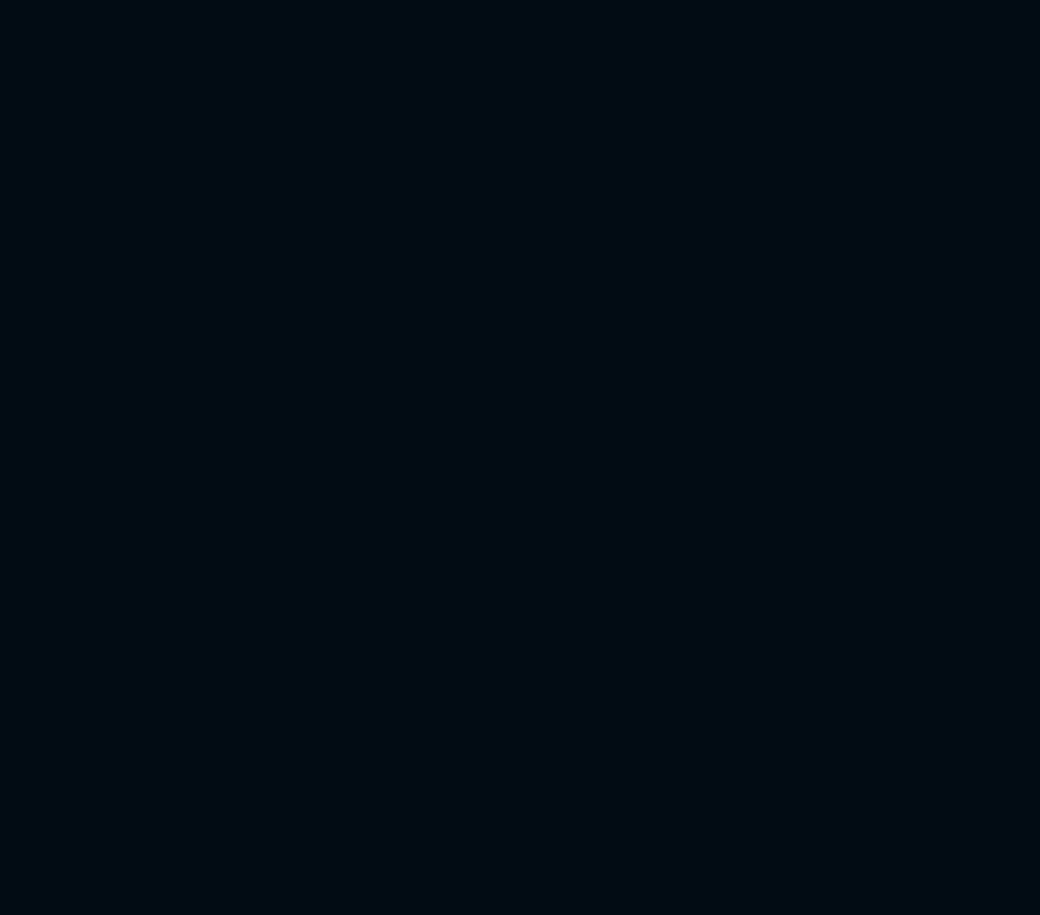
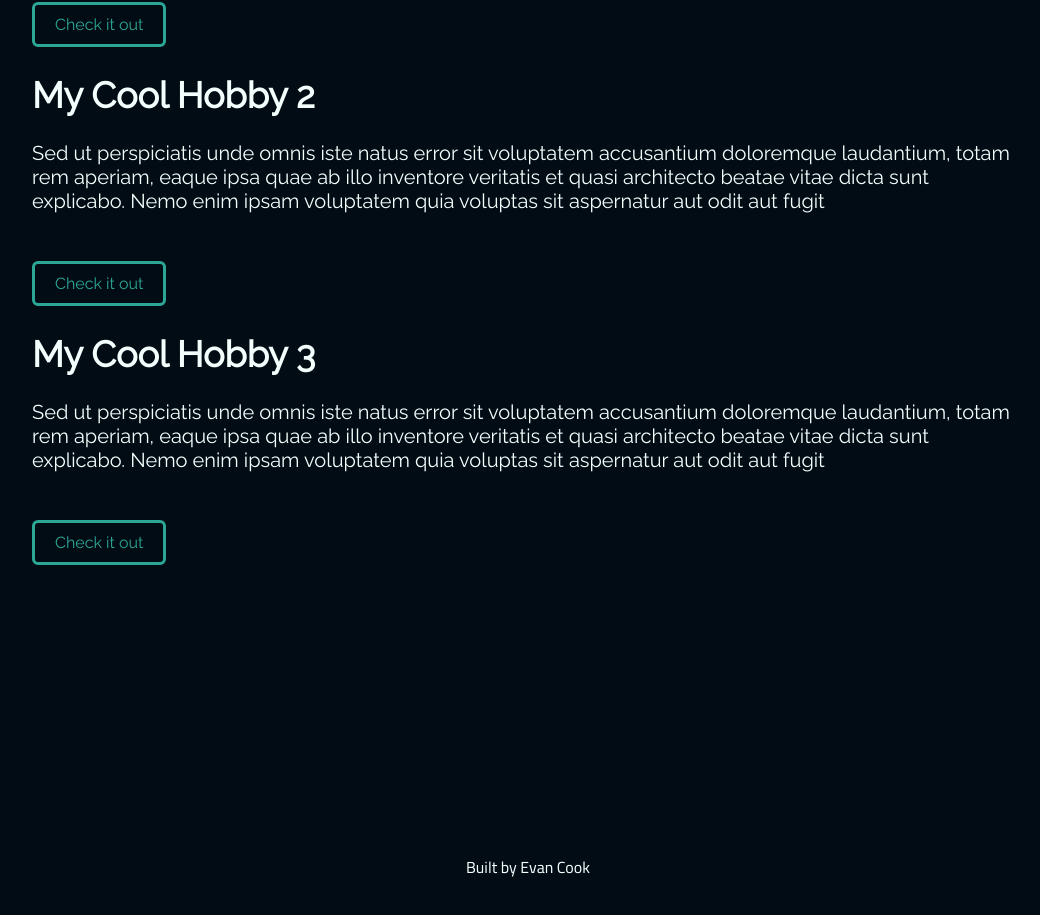
Before and after one commit to evankcook/PersonalWebsite, a React (Create React App) app: page / in a window 1280 px wide. Shown: the part 5346-6261 px from the top of the page, without its empty margins (112-1152 px from the left). Before the commit the page ends 4733 px from the top, so only its background shows below. Built offline with nearby package versions, Linux system fonts and the light colour scheme.

Commit message:
add interests section

```diff
--- a/src/App.css
+++ b/src/App.css
@@ -140,3 +140,20 @@ p {
   align-items: center;
   justify-content: center;
 }
+
+.footer {
+  text-align: center;
+  padding-top: 300px;
+  padding-bottom: 100px;
+}
+
+.footer a {
+  color: #f2fffd;
+  font-size: 16px;
+  font-family: "Cairo-Regular";
+  text-decoration: none;
+}
+
+.footer a:hover {
+  color: #2ca796;
+}
--- a/src/App.js
+++ b/src/App.js
@@ -1,5 +1,6 @@
 import "./App.css";
 import Button from "./Components/Button";
+import Interests from "./Components/Interests";
 import Project from "./Components/Project";
 import Section from "./Components/Section";
 
@@ -118,6 +119,7 @@ function App() {
           alt="test"
           title="Amazing Project"
           description="Sed ut perspiciatis unde omnis iste natus error sit voluptatem accusantium doloremque laudantium, totam rem aperiam, eaque ipsa quae ab illo inventore veritatis et quasi architecto beatae vitae dicta sunt explicabo. Nemo enim ipsam voluptatem quia voluptas sit aspernatur aut odit aut fugit"
+          link="https://github.com/evankcook"
           isImageLeft={true}
         />
         <Project
@@ -125,6 +127,7 @@ function App() {
           alt="test"
           title="Amazing Project 2"
           description="Sed ut perspiciatis unde omnis isteasdfjaksledjflkajselkfj natus error sit voluptatem accusantium doloremque laudantium, totam rem aperiam, eaque ipsa quae ab illo inventore veritatis et quasi architecto beatae vitae dicta sunt explicabo. Nemo enim ipsam voluptatem quia voluptas sit aspernatur aut odit aut fugit"
+          link="https://github.com/evankcook"
           isImageLeft={false}
         />
         <Project
@@ -132,6 +135,7 @@ function App() {
           alt="test"
           title="Super Amazing Project 3"
           description="Sed ut perspiciatis unde omnis isteasdfjaksledjflkajselkfj natus error sit voluptatem accusantium doloremque laudantium, totam rem aperiam, eaque ipsa quae ab illo inventore veritatis et quasi architecto beatae vitae dicta sunt explicabo. Nemo enim ipsam voluptatem quia voluptas sit aspernatur aut odit aut fugit"
+          link="https://github.com/evankcook"
           isImageLeft={true}
         />
       </Section>
@@ -140,7 +144,32 @@ function App() {
           <h1>Coming soon...</h1>
         </div>
       </Section>
-      <section id="interests"></section>
+      <Section id="interests" title="Interests">
+        <Interests
+          title="My Cool Hobby"
+          description="Sed ut perspiciatis unde omnis iste natus error sit voluptatem accusantium doloremque laudantium, totam rem aperiam, eaque ipsa quae ab illo inventore veritatis et quasi architecto beatae vitae dicta sunt explicabo. Nemo enim ipsam voluptatem quia voluptas sit aspernatur aut odit aut fugit"
+          link="https://github.com/evankcook"
+        />
+        <Interests
+          title="My Cool Hobby 2"
+          description="Sed ut perspiciatis unde omnis iste natus error sit voluptatem accusantium doloremque laudantium, totam rem aperiam, eaque ipsa quae ab illo inventore veritatis et quasi architecto beatae vitae dicta sunt explicabo. Nemo enim ipsam voluptatem quia voluptas sit aspernatur aut odit aut fugit"
+          link="https://github.com/evankcook"
+        />
+        <Interests
+          title="My Cool Hobby 3"
+          description="Sed ut perspiciatis unde omnis iste natus error sit voluptatem accusantium doloremque laudantium, totam rem aperiam, eaque ipsa quae ab illo inventore veritatis et quasi architecto beatae vitae dicta sunt explicabo. Nemo enim ipsam voluptatem quia voluptas sit aspernatur aut odit aut fugit"
+          link="https://github.com/evankcook"
+        />
+      </Section>
+      <div className="footer">
+        <a
+          href="https://www.linkedin.com/in/evankcook/"
+          target="_blank"
+          rel="noreferrer"
+        >
+          Built by Evan Cook
+        </a>
+      </div>
     </div>
   );
 }
--- /dev/null
+++ b/src/Components/Interests.css
@@ -0,0 +1,26 @@
+.interests-box {
+  width: 100%;
+  height: 100%;
+}
+
+.interests-box h3 {
+  font-family: "Raleway-Regular";
+  font-size: 36px;
+  color: #f2fffd;
+  margin-bottom: 25px;
+  margin-top: 40px;
+  width: 100%;
+  padding: 0 9rem;
+}
+
+.interests-box p {
+  font-family: "Raleway-Regular";
+  font-size: 20px;
+  color: #f2fffd;
+  margin-bottom: 60px;
+  width: 100%;
+  padding: 0 9rem;
+}
+.interests-box div {
+  padding: 0 9rem;
+}
--- /dev/null
+++ b/src/Components/Interests.js
@@ -0,0 +1,16 @@
+import Button from "./Button";
+import "./Interests.css";
+
+function Interests(props) {
+  return (
+    <div className="interests-box">
+      <h3>{props.title}</h3>
+      <p>{props.description}</p>
+      <div>
+        <Button link={props.link} text="Check it out" />
+      </div>
+    </div>
+  );
+}
+
+export default Interests;
--- a/src/Components/Project.js
+++ b/src/Components/Project.js
@@ -11,7 +11,7 @@ function Project(props) {
         <div className="text-box-left">
           <h3>{props.title}</h3>
           <p>{props.description}</p>
-          <Button link="https://github.com/evankcook" text="Check it out" />
+          <Button link={props.link} text="Check it out" />
         </div>
       </div>
     );
@@ -21,7 +21,7 @@ function Project(props) {
         <div className="text-box-right">
           <h3>{props.title}</h3>
           <p>{props.description} hi</p>
-          <Button link="https://github.com/evankcook" text="Check it out" />
+          <Button link={props.link} text="Check it out" />
         </div>
         <div className="image-box">
           <img src={props.imgPath} alt={props.alt} id="project-img-right" />
```
